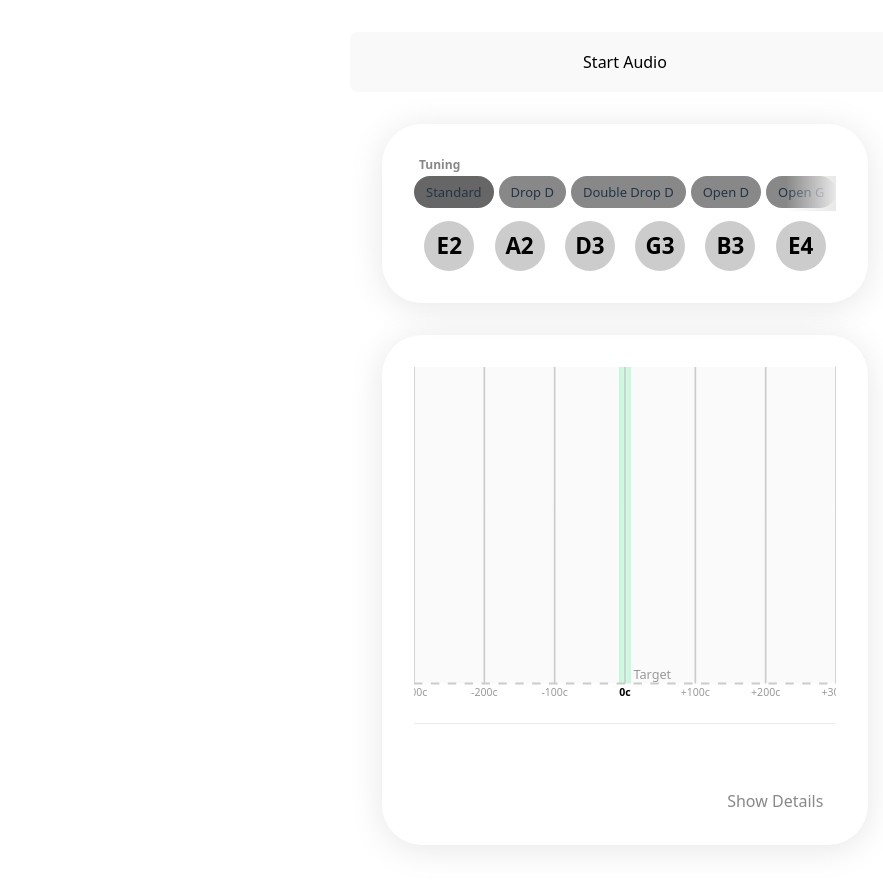
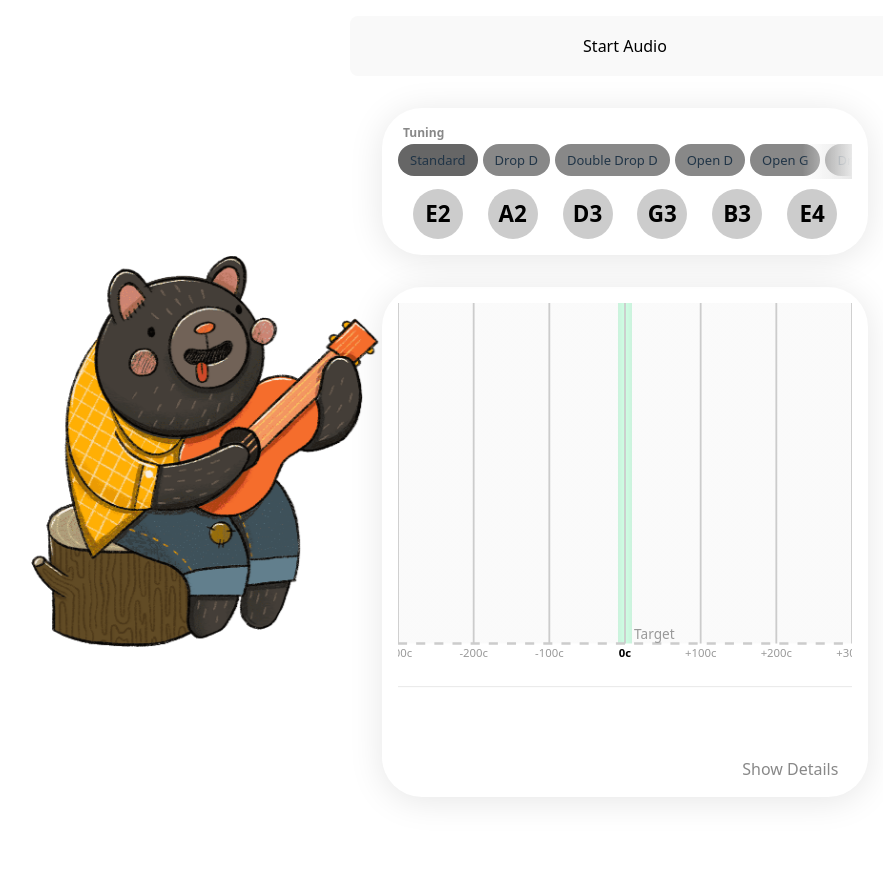
Before and after one commit to Vendorf/guitar-tuner, a React (Vite) app: page / in a window 1280 px wide. Shown: the top 888 px of the page, without its empty margins (15-898 px from the left). After the commit the page ends 845 px from the top, so only its background shows below. Built offline with nearby package versions, Linux system fonts and the light colour scheme.

Commit message:
Bear 🧸

```diff
--- a/src/App.css
+++ b/src/App.css
@@ -2,7 +2,7 @@
   /* max-width: 1280px; */
   max-width: 550px;
   margin: 0 auto;
-  padding: 2rem;
+  padding: 1rem;
   text-align: center;
 }
 
@@ -11,10 +11,21 @@
   padding: 1.5em;
   will-change: filter;
   transition: filter 300ms;
+
+  position: absolute;
+  /* left: -5%; */
+  left: 12.5%;
+  top: 50%;
+  transform: scale(5);
+  /* max-width: 10%;
+  height: auto; */
 }
+
 .logo:hover {
-  filter: drop-shadow(0 0 2em #646cffaa);
+  filter: drop-shadow(0 0 1em hsla(237, 100%, 30%, 0.667));
+  /* filter: drop-shadow(0 0 2em #646cffaa); */
 }
+
 .logo.react:hover {
   filter: drop-shadow(0 0 2em #61dafbaa);
 }
@@ -23,26 +34,34 @@
   from {
     transform: rotate(0deg);
   }
+
   to {
     transform: rotate(360deg);
   }
 }
 
-@media (prefers-reduced-motion: no-preference) {
+/* @media (prefers-reduced-motion: no-preference) {
   a:nth-of-type(2) .logo {
     animation: logo-spin infinite 20s linear;
   }
-}
+} */
+
+/* @media (prefers-reduced-motion: no-preference) {
+  .logo {
+    animation: logo-spin infinite 20s linear;
+  }
+} */
 
 .card {
-  padding: 2em;
+  padding: 1em;
   /* border: 1px solid red; */
 
-  box-shadow: 0 4px 35px rgba(0,0,0,.1);
+  box-shadow: 0 4px 35px rgba(0, 0, 0, .1);
   border-radius: 40px;
   margin: 2em;
 
-  display: flex; /* maybe remove later if problem */
+  display: flex;
+  /* maybe remove later if problem */
   flex-direction: column;
 }
 
--- a/src/App.jsx
+++ b/src/App.jsx
@@ -7,9 +7,31 @@ import { TuningProvider } from './context/TuningContext'
 import PitchDisplay from './components/PitchDisplay/PitchDisplay'
 import TunerDisplay from './components/TunerDisplay/TunerDisplay'
 import StartButton from './components/StartButton/StartButton'
+import bear from './assets/bear.png'
+// import scale from './assets/scale.m4a'
+import guitar1_stalker from './assets/guitar1_stalker.mp3'
+
+// Guitar from STALKER OST (https://archive.org/details/12.-alexey-omelchuk-call-of-pripyat-ost-outro/S.T.A.L.K.E.R/stalker_cs_ost_flac.mp3)
+// Zustand Bear from Zustand (https://zustand-demo.pmnd.rs/)
 
 function App() {
-  const [count, setCount] = useState(0)
+  //TODO: encase bear in proper div that scales correctly so that not stepping on top of content
+
+  //TODO: playing, setPlaying
+  //when click --> if playing, stop. if not, start
+  // also add multiple tracks and select a random one
+
+  //audio.pause()
+  //audio.currenTime = 0 to reset it
+  //
+  //audio.play() to start
+  //
+  //some event for when finishes to set to playing --> false
+
+  const audio = new Audio(guitar1_stalker)
+
+  // const [playAudio, stopPlayAudio]
+  // const [count, setCount] = useState(0)
 
   // return (
   //   <>
@@ -43,6 +65,7 @@ function App() {
     <>
       <AudioProvider>
         <TuningProvider>
+          <img src={bear} className="logo" alt="Zustand Bear" onClick={() => audio.play()}/>
           <StartButton></StartButton>
           <TunerDisplay></TunerDisplay>
           <PitchDisplay></PitchDisplay>
```
Also changed, not shown: src/assets/bear.png (added), 1 other file (tests, documents, lock files or other folders).
